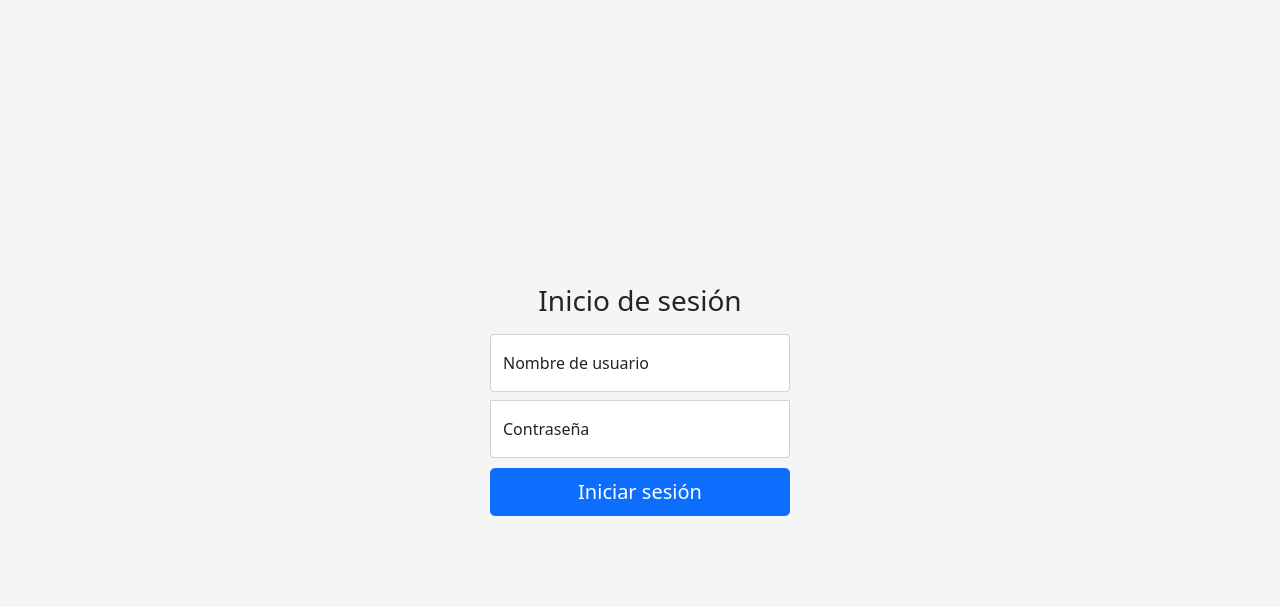
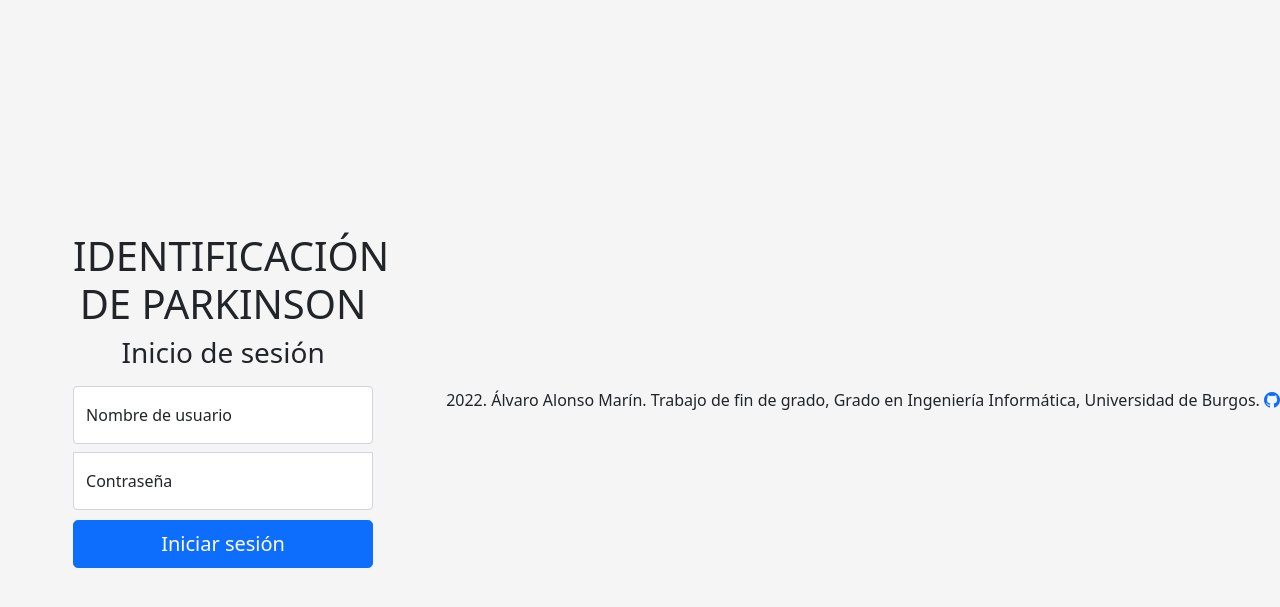
Before and after one commit to xam1002/TFG_Deteccion_Parkinson, a Flask app: page /login in a window 1280 px wide. Shown: the top 607 px of the page. Run offline with Flask 2, Linux system fonts and the light colour scheme; some libraries are stand-ins or nearby versions.

Commit message:
Adición de título y pie de página

```diff
--- a/app/templates/login.html
+++ b/app/templates/login.html
@@ -8,6 +8,7 @@
 
 {% block body %}
 <form class="form-signin" action="/login" method="POST">
+    <h1 id="titulo">IDENTIFICACIÓN <br> DE PARKINSON</h1>
     {% with messages = get_flashed_messages() %}
 
     {% if messages %}
@@ -34,4 +35,8 @@
 
     <button class="w-100 btn btn-lg btn-primary" type="submit">Iniciar sesión</button>
 </form>
+<footer>
+    2022. Álvaro Alonso Marín. Trabajo de fin de grado, Grado en Ingeniería Informática, Universidad de Burgos.
+    <a id="github_icono" href="https://github.com/xam1002/TFG_Deteccion_Parkinson" target="_blank"><i class="bi bi-github"></i></a>
+</footer>
   {% endblock %}
```
